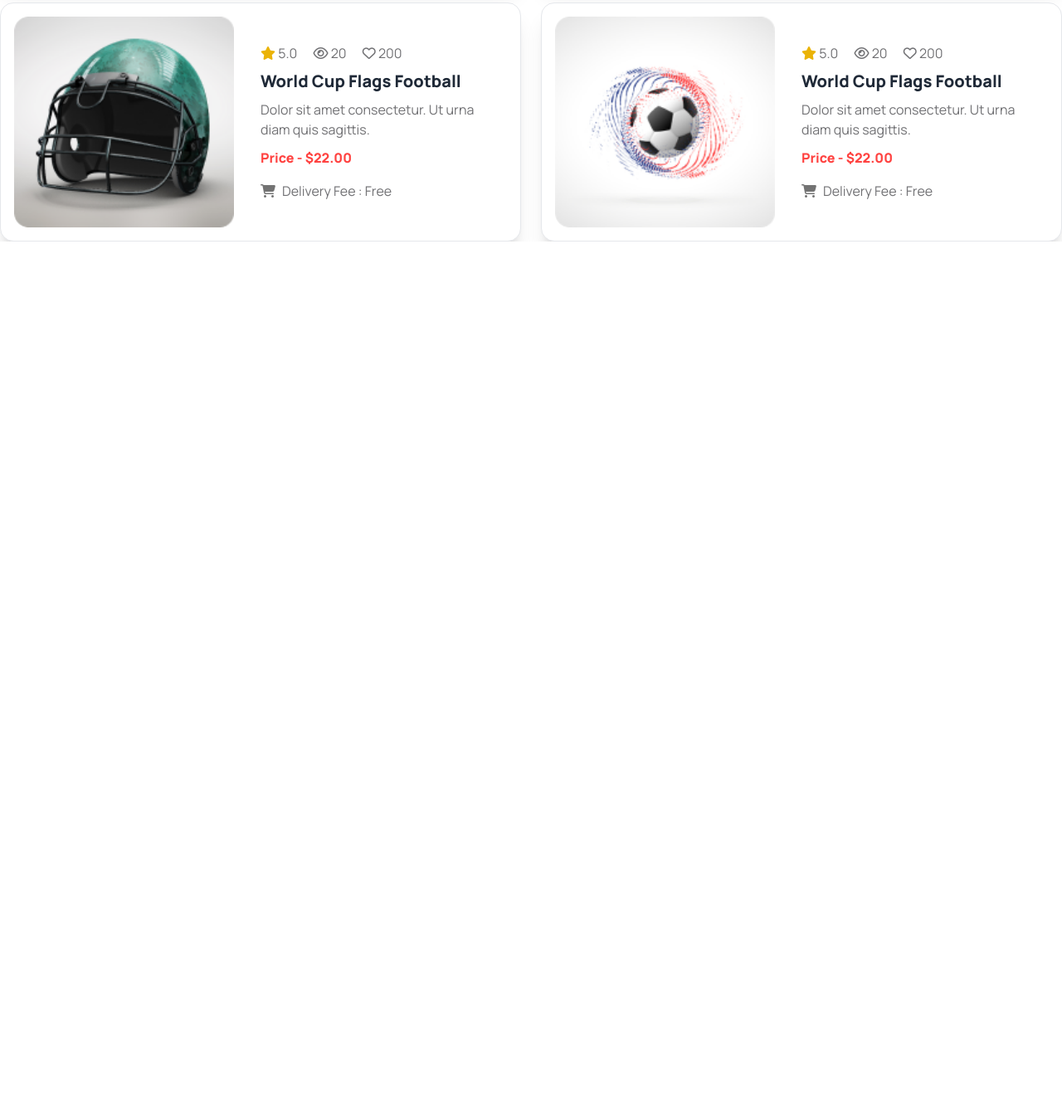
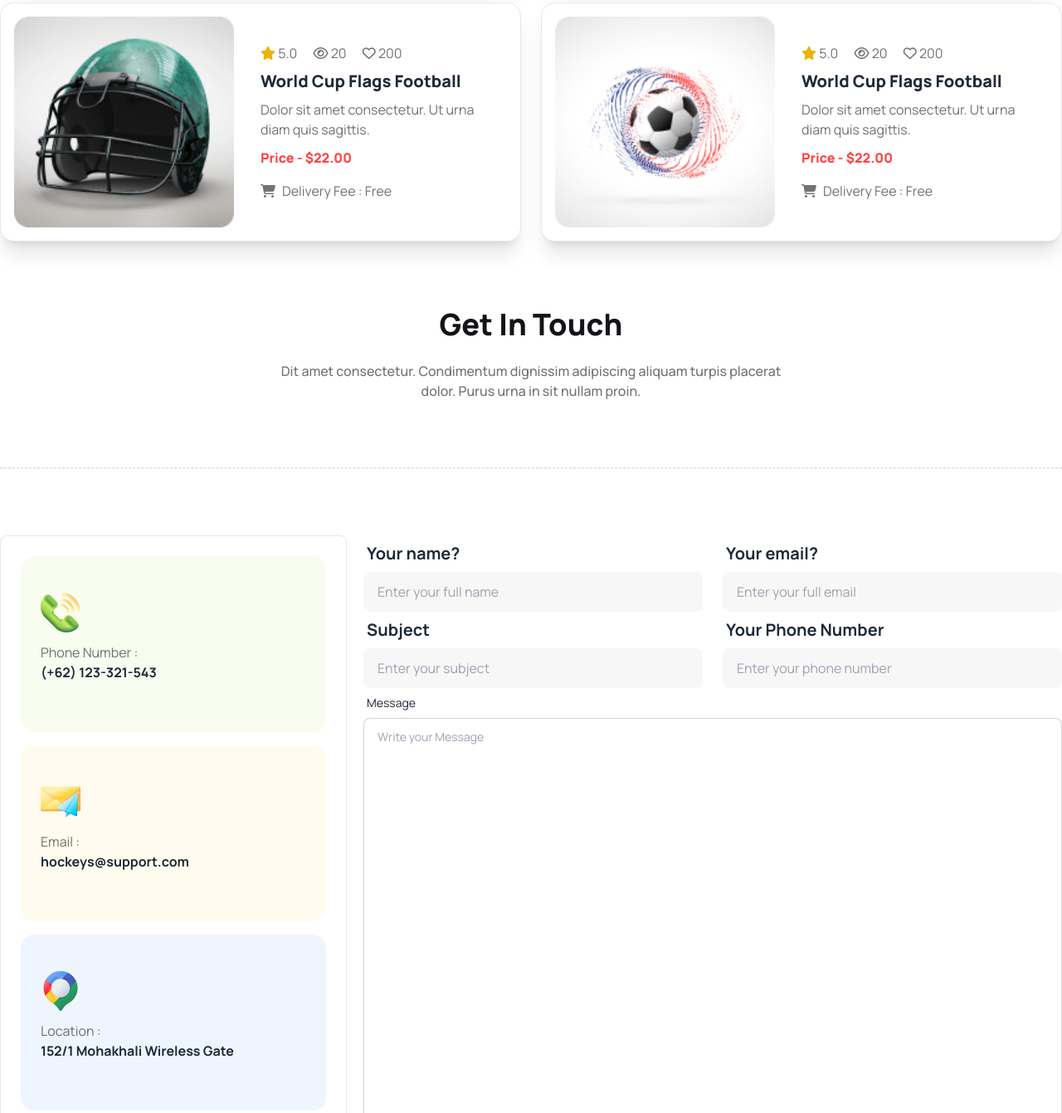
Before and after one commit to asaduzzamanayon01/b9-a3, a plain HTML site: page index.html in a window 1280 px wide. Shown: the part 3252-4593 px from the top of the page at 83% size. Before the commit the page ends 3543 px from the top, so only its background shows below. Drawn offline with nearby package versions, Linux system fonts and the light colour scheme.

Commit message:
added contact and social media section

```diff
--- a/index.html
+++ b/index.html
@@ -32,7 +32,11 @@
             "color-blackish": "#131318",
             "color-texts": "rgba(255, 255, 255, 0.60)",
             "color-texts-2": "rgba(19, 19, 24, 0.60)",
-            "color-texts-3": "rgba(19, 19, 24, 0.50)"
+            "color-texts-3": "rgba(19, 19, 24, 0.50)",
+            "color-texts-4": "rgba(188, 237, 109, 0.10)",
+            "color-texts-5": "rgba(253, 221, 95, 0.10)",
+            "color-texts-6": "rgba(98, 156, 243, 0.10)",
+            "color-bg": "rgba(19, 19, 24, 0.03)",
           },
         },
       },
@@ -295,6 +299,98 @@
         </div>
       </div>
     </section>
+    <!-- contact section -->
+    <section class="my-20">
+      <h1 class="mb-6 text-4xl font-extrabold text-center text-color-blackish">Get In Touch</h1>
+      <p class="text-base font-medium text-center text-color-texts-2">Dit amet consectetur. Condimentum dignissim
+        adipiscing aliquam turpis placerat <br> dolor. Purus urna in sit nullam proin. </p>
+      <div
+        class="container px-5 mx-auto my-20 border border-dashed border-neutral-200 md:container md: lg:container lg:mx-auto">
+      </div>
+    </section>
+
+    <!-- contact section container -->
+    <section class="flex gap-5 flex-col m-4 lg:flex-row lg:m-0">
+      <div class="col-1 border border-gray-200 p-6 space-y-4 rounded-lg">
+        <div class="card bg-color-texts-4 text-base px-6 py-11 space-y-3">
+          <img src="Images/Group 1171275317.png" alt="" class="w-12 h-12">
+          <div class="w-40 h-16 lg:w-80">
+            <h2 class="text-color-texts-2">Phone Number :</h2>
+            <h3 class="font-bold">(+62) 123-321-543</h3></div>
+        </div>
+        <div class="card bg-color-texts-5 text-base px-6 py-11 space-y-3">
+          <img src="Images/Group 1171275318.png" alt="" class="w-12 h-12">
+          <div class="w-40 h-16 lg:w-80">
+            <h2 class="text-color-texts-2">Email :</h2>
+            <h3 class="font-bold">hockeys@support.com</h3></div>
+        </div>
+        <div class="card bg-color-texts-6 text-base px-6 py-11 space-y-3">
+          <img src="Images/Group 1171275321.png" alt="" class="w-12 h-12">
+          <div class="w-40 h-16 lg:w-80">
+            <h2 class="text-color-texts-2">Location :</h2>
+            <h3 class="font-bold">152/1 Mohakhali Wireless Gate</h3></div>
+        </div>
+      </div>
+      <div class="flex-1 grid grid-cols-1 lg:grid-cols-2 gap-x-6 -gap-y-10">
+        <!-- first label -->
+        <div class="col-span-1">
+          <label class="form-control w-full ">
+        <div class="label">
+          <span class="label-text text-xl font-bold">Your name?</span>
+        </div>
+        <input type="text" placeholder="Enter your full name" class="input w-full bg-color-bg" />
+        </label>
+      </div>
+        <!-- second label -->
+        <div class="col-span-1">
+          <label class="form-control w-full ">
+        <div class="label">
+          <span class="label-text text-xl font-bold">Your email?</span>
+        </div>
+        <input type="text" placeholder="Enter your full email" class="input w-full bg-color-bg" />
+        </label>
+      </div>
+        <!-- third label -->
+        <div class="col-span-1">
+          <label class="form-control w-full ">
+        <div class="label">
+          <span class="label-text text-xl font-bold">Subject</span>
+        </div>
+        <input type="text" placeholder="Enter your subject" class="input w-full bg-color-bg" />
+        </label>
+      </div>
+        <!-- fourth label -->
+        <div class="col-span-1">
+          <label class="form-control w-full ">
+        <div class="label">
+          <span class="label-text text-xl font-bold">Your Phone Number</span>
+        </div>
+        <input type="text" placeholder="Enter your phone number" class="input w-full bg-color-bg" />
+        </label>
+      </div>
+      <!-- text-area -->
+        <div class="text-area col-span-1 lg:col-span-2">
+              <label class="form-control">
+        <div class="label">
+          <span class="label-text">Message</span>
+        </div>
+          <textarea class="textarea textarea-bordered h-lvh" placeholder="Write your Message"></textarea>
+          </label>
+      </div>
+      <!-- text-area button -->
+      <button class="text-xl text-white btn bg-color-primary col-span-1 mt-4 lg:col-span-2">Send Message</button>
+    </div>
+    </section>
+    <!-- social media section -->
+    <section class="my-20 space-y-4">
+      <h2 class="text-center text-2xl font-extrabold">Social Media</h2>
+      <div class="flex gap-8 justify-center">
+            <div class=""><i class="fa-brands fa-twitter"></i></div>
+            <div class=""><i class="fa-brands fa-facebook-f"></i></div>
+            <div class=""><i class="fa-brands fa-instagram"></i></div>
+            <div class=""><i class="fa-brands fa-github"></i></div>
+      </div>
+    </section>
   </main>
   <footer></footer>
 </body>
```
Also changed, not shown: .prettierrc.json (added).
